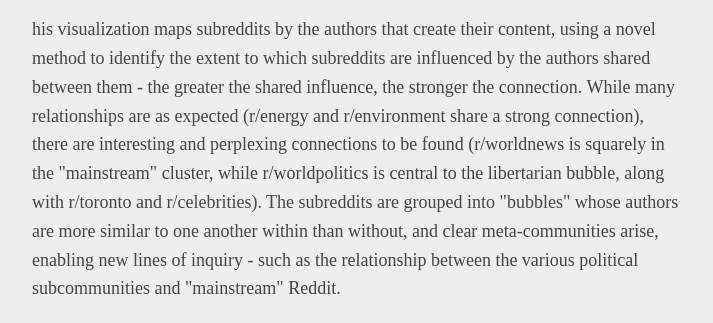
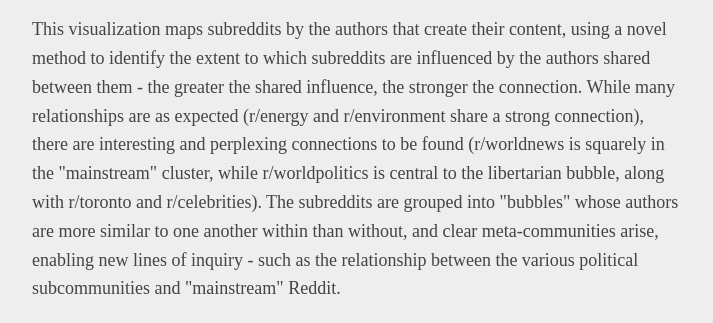
Before and after one commit to d1000m/whats-your-bubble, a plain HTML site: page index.html in a window 1280 px wide. Shown: the part 576-899 px from the top of the page, 283-996 px from the left. Drawn offline with Linux system fonts and the light colour scheme.

Commit message:
fixed a typo to demo github's web editor. not bad!

```diff
--- a/index.html
+++ b/index.html
@@ -16,7 +16,7 @@
     <br>
     <h2>Abstract</h2>
     <p>Despite appearances, Reddit is the 19th most popular website in the world, behind only Weibo, Facebook, and Youtube in social media (Alexa, 2021). Its design creates an online environment that is distinct from other social media platforms like Twitter, Instagram, and YouTube in that it is chiefly organized not around individuals, but communities. Instead of following other users directly, users join subreddits whose posts are created and curated by the users subscribed to them. On Reddit, the content of a post is much more visible who it was that posted it - for better or for worse. Downplaying the role of the author does not eliminate their impact, and subscribing to a subreddit is comparable to "following" its most prominent authors - or at least a subset of their output. Who are you following? Where else do they post? On Reddit, it is difficult to tell.</p>
-    <p>his visualization maps subreddits by the authors that create their content, using a novel method to identify the extent to which subreddits are influenced by the authors shared between them - the greater the shared influence, the stronger the connection. While many relationships are as expected (r/energy and r/environment share a strong connection), there are interesting and perplexing connections to be found (r/worldnews is squarely in the "mainstream" cluster, while r/worldpolitics is central to the libertarian bubble, along with r/toronto and r/celebrities). The subreddits are grouped into "bubbles" whose authors are more similar to one another within than without, and clear meta-communities arise, enabling new lines of inquiry - such as the relationship between the various political subcommunities and "mainstream" Reddit.</p>
+    <p>This visualization maps subreddits by the authors that create their content, using a novel method to identify the extent to which subreddits are influenced by the authors shared between them - the greater the shared influence, the stronger the connection. While many relationships are as expected (r/energy and r/environment share a strong connection), there are interesting and perplexing connections to be found (r/worldnews is squarely in the "mainstream" cluster, while r/worldpolitics is central to the libertarian bubble, along with r/toronto and r/celebrities). The subreddits are grouped into "bubbles" whose authors are more similar to one another within than without, and clear meta-communities arise, enabling new lines of inquiry - such as the relationship between the various political subcommunities and "mainstream" Reddit.</p>
     <h2>About This Dataset (excerpt from project proposal)</h2>
     <p>This project will use a dataset I created from a raw dataset of all Reddit posts made in the month of January, 2017. Containing hundreds of thousands of posts made to tens of thousands of subreddits, the original dataset certainly qualifies as big data, but with careful analysis, it can be used to study the behaviors of every participating user on one of the world's largest social media platforms. Due to time constraints, I restricted my analysis to subreddits with at least 100 posts over the period.</p>
     <p>Curious about which users were not only active in, but central members of each subreddit, I used the raw data to simulate every subreddit's front page for every day of January, 2017. For each subreddit, I identified every user who had at least one post appear on the subreddit's front page and counted the number of days any of their posts spent on that subreddit's front page, creating a list of that subreddit's most central users. Then, I created a network with subreddits as nodes and shared users as edges. To create the edges, I selected the set of users central to each pair of subreddits, calculated the percentage of each subreddit's front page that was authored by that set, and took the geometric mean of the two percentages, producing edges weighted by the similarity in authorship between the subreddits they connect.</p>
```
